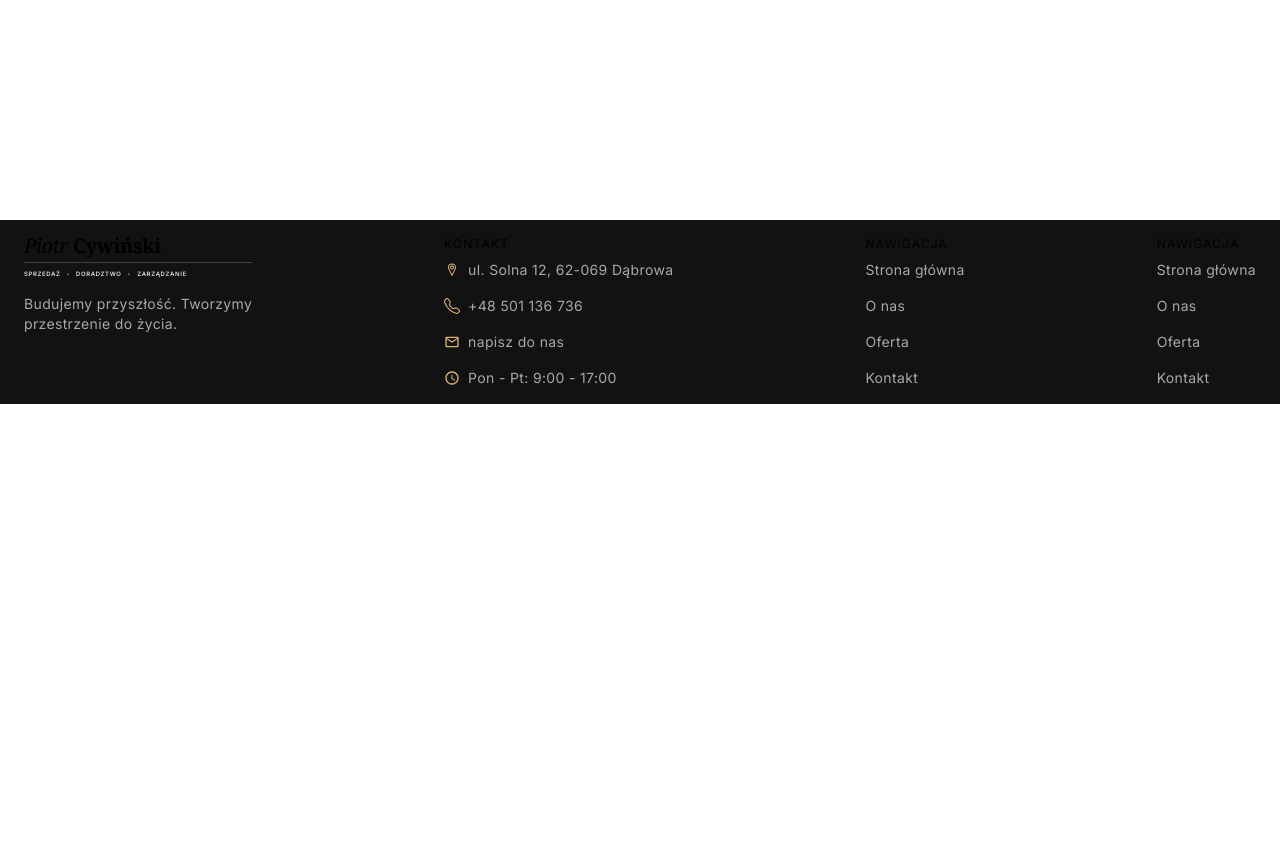
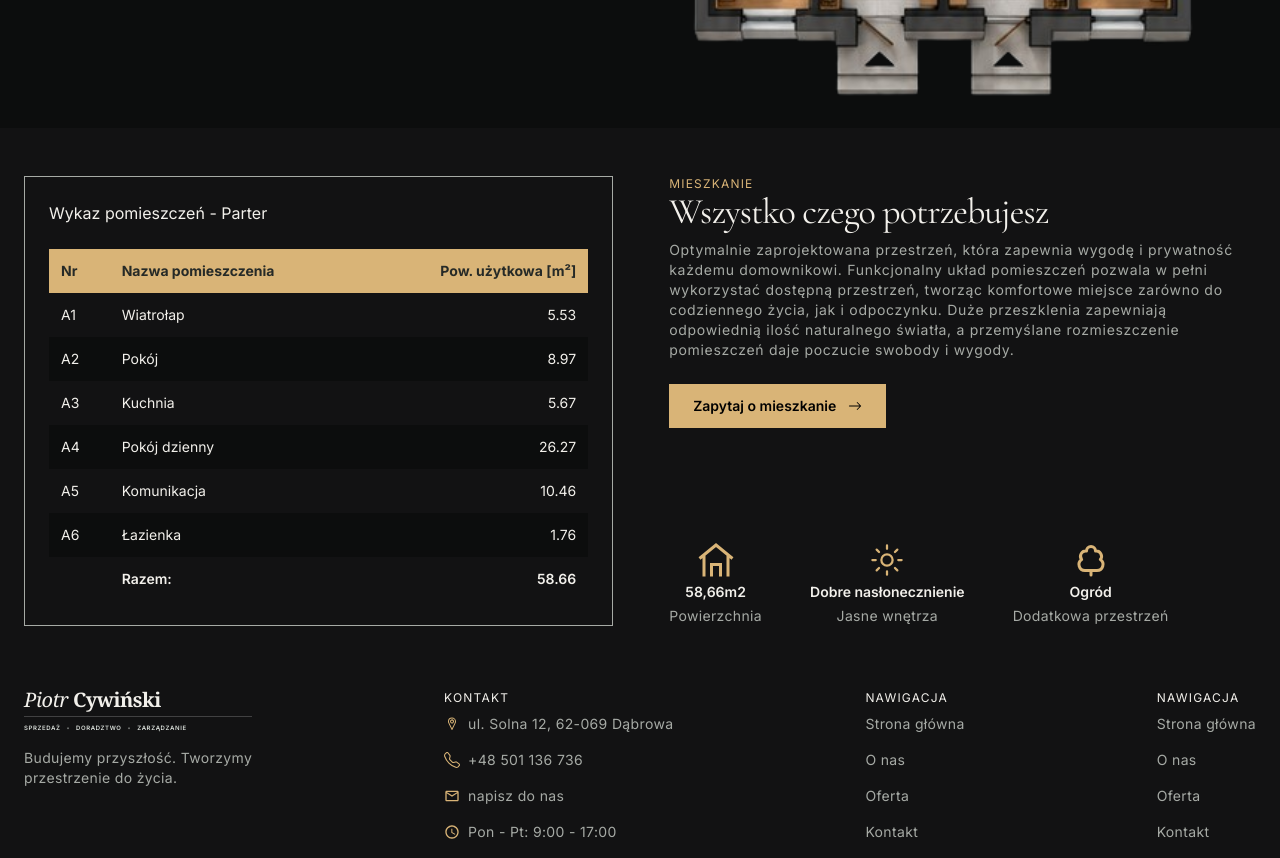
Before and after one commit to przemyslaw-bialk/deweloper-site-with-integrations, a Next.js app: page /offer in a window 1280 px wide. Before the commit this address had no page. Shown: the part 580-1438 px from the top of the page. Before the commit the page ends 984 px from the top, so only its background shows below. Built offline with nearby package versions, Linux system fonts and the light colour scheme.

Commit message:
creating ApartmentGorundFloor components

```diff
--- a/app/(FRONTEND SITE)/apartment/page.tsx
+++ /dev/null
@@ -1,18 +0,0 @@
-import ApartmentDescription from "@/components/(FRONTEND)/apartment/ApartmentDescription";
-import ApartmentGroundFloorSketch from "@/components/(FRONTEND)/apartment/ApartmentGroundFloorSketch";
-import SectionWrapper from "@/ui/SectionWrapper";
-import ApartmentGroundFloorTable from "@/components/(FRONTEND)/apartment/ApartmentGroundFloorTable";
-
-const ApartmentPage = () => {
-  return (
-    <SectionWrapper className="pt-26">
-      <div className="flex items-start justify-between md:flex-row flex-col">
-        <ApartmentDescription />
-        <ApartmentGroundFloorSketch />
-      </div>
-      <ApartmentGroundFloorTable />
-    </SectionWrapper>
-  );
-};
-
-export default ApartmentPage;
--- /dev/null
+++ b/app/(FRONTEND SITE)/offer/page.tsx
@@ -0,0 +1,29 @@
+import ApartmentDescription from "@/components/(FRONTEND)/apartment/ApartmentDescription";
+import ApartmentGroundFloorSketch from "@/components/(FRONTEND)/apartment/ApartmentGroundFloorSketch";
+import SectionWrapper from "@/ui/SectionWrapper";
+import ApartmentGroundFloorTable from "@/components/(FRONTEND)/apartment/ApartmentGroundFloorTable";
+import ApartmentGroundFloorDescription from "@/components/(FRONTEND)/apartment/ApartmentGroundFloorDescription";
+
+const ApartmentPage = () => {
+  return (
+    <>
+      <SectionWrapper className="pt-26">
+        <div className="flex items-start justify-between md:flex-row flex-col">
+          <ApartmentDescription />
+          <ApartmentGroundFloorSketch />
+        </div>
+      </SectionWrapper>
+      <SectionWrapper
+        className="py-12"
+        backgroundColor="bg-background-secondary"
+      >
+        <div className="flex flex-col gap-14 md:flex-row ">
+          <ApartmentGroundFloorTable />
+          <ApartmentGroundFloorDescription />
+        </div>
+      </SectionWrapper>
+    </>
+  );
+};
+
+export default ApartmentPage;
--- /dev/null
+++ b/components/(FRONTEND)/apartment/ApartmentGroundFloorDescription.tsx
@@ -0,0 +1,30 @@
+import ButtonMain from "@/ui/ButtonMain";
+import MainTitle from "@/ui/MainTittle";
+import SectionText from "@/ui/SectionText";
+import SubtittleAccent from "@/ui/SubtittleAccent";
+import ApartmentGroundFloorFeatures from "./ApartmentGroundFloorFeatures";
+
+const ApartmentGroundFloorDescription = () => {
+  return (
+    <div className="flex-1/2 flex flex-col items-start justify-between">
+      <div>
+        <SubtittleAccent>mieszkanie</SubtittleAccent>
+        <MainTitle>Wszystko czego potrzebujesz</MainTitle>
+        <SectionText>
+          Optymalnie zaprojektowana przestrzeń, która zapewnia wygodę i
+          prywatność każdemu domownikowi. Funkcjonalny układ pomieszczeń pozwala
+          w pełni wykorzystać dostępną przestrzeń, tworząc komfortowe miejsce
+          zarówno do codziennego życia, jak i odpoczynku. Duże przeszklenia
+          zapewniają odpowiednią ilość naturalnego światła, a przemyślane
+          rozmieszczenie pomieszczeń daje poczucie swobody i wygody.
+        </SectionText>
+        <ButtonMain href="/contact" className="mt-6">
+          Zapytaj o mieszkanie
+        </ButtonMain>
+      </div>
+      <ApartmentGroundFloorFeatures />
+    </div>
+  );
+};
+
+export default ApartmentGroundFloorDescription;
--- /dev/null
+++ b/components/(FRONTEND)/apartment/ApartmentGroundFloorFeatures.tsx
@@ -0,0 +1,27 @@
+import { GrHome } from "react-icons/gr";
+import { LuTreeDeciduous } from "react-icons/lu";
+import { IoSunnyOutline } from "react-icons/io5";
+
+const ApartmentGroundFloorFeatures = () => {
+  return (
+    <div className="flex gap-12 items-center justify-center mt-6 md:mt-0 ">
+      <div className="flex flex-col items-center gap-1 text-center">
+        <GrHome className="text-accent text-xl md:text-4xl inline-block " />
+        <p className="text-sm font-semibold">58,66m2</p>
+        <p className="text-muted text-sm tracking-wide">Powierzchnia</p>
+      </div>
+      <div className="flex flex-col items-center gap-1 text-center">
+        <IoSunnyOutline className="text-accent text-xl md:text-4xl inline-block " />
+        <p className="text-sm font-semibold">Dobre nasłonecznienie</p>
+        <p className="text-muted text-sm tracking-wide">Jasne wnętrza</p>
+      </div>
+      <div className="flex flex-col items-center gap-1 text-center">
+        <LuTreeDeciduous className="text-accent text-xl md:text-4xl inline-block " />
+        <p className="text-sm font-semibold">Ogród</p>
+        <p className="text-muted text-sm tracking-wide">Dodatkowa przestrzeń</p>
+      </div>
+    </div>
+  );
+};
+
+export default ApartmentGroundFloorFeatures;
--- a/components/(FRONTEND)/apartment/ApartmentGroundFloorTable.tsx
+++ b/components/(FRONTEND)/apartment/ApartmentGroundFloorTable.tsx
@@ -35,7 +35,7 @@ const ApartmentGroundFloorTable = () => {
   ];
 
   return (
-    <div className="bg-background-secondary p-6 border border-muted">
+    <div className="bg-background-secondary p-6 border border-muted flex-1/2">
       <h2>Wykaz pomieszczeń - Parter</h2>
       <ApartmentTable rooms={rooms} />
     </div>
--- a/components/(FRONTEND)/apartment/table/ApartmentTable.tsx
+++ b/components/(FRONTEND)/apartment/table/ApartmentTable.tsx
@@ -22,9 +22,7 @@ const ApartmentTable = ({ rooms }: Props) => {
           {rooms.map((room) => (
             <tr key={room.nr} className=" nth-[2n]:bg-background">
               <td className="p-3">{room.nr}</td>
-
               <td className="p-3">{room.name}</td>
-
               <td className="p-3 text-center md:text-right">{room.area}</td>
             </tr>
           ))}
```
